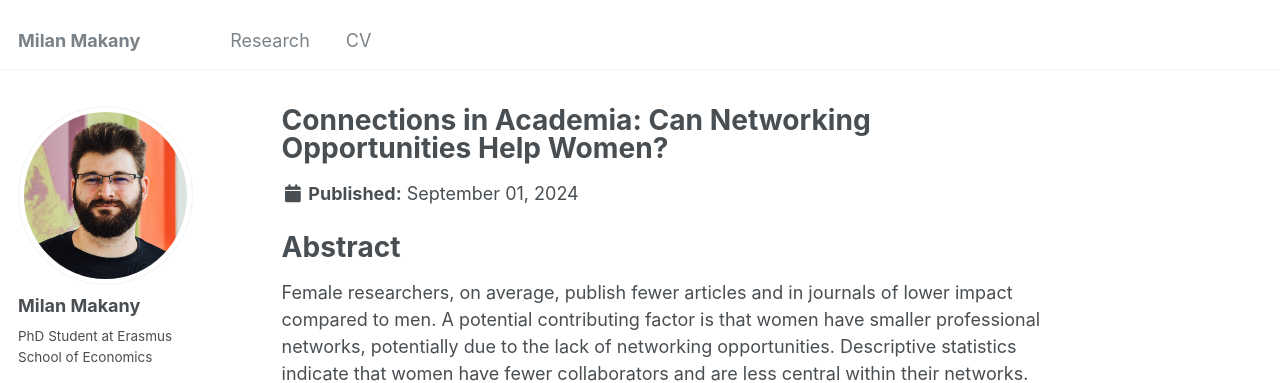
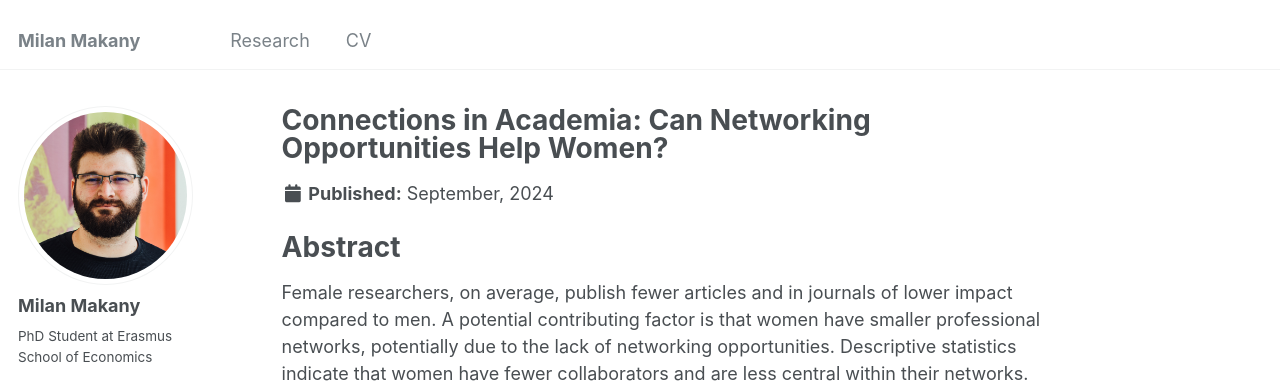
Before and after one commit to makany-milan/makany-milan.github.io, a Jekyll site: the page built from _publications/networks.md, in a window 1280 px wide and 900 px high. Shown: the top 383 px of the window. Built offline with Jekyll 4.4.1, drawn with Linux system fonts in a browser that asks for light colours.

Commit message:
date label tzpo

```diff
--- a/_layouts/single.html
+++ b/_layouts/single.html
@@ -38,14 +38,14 @@ layout: default
           <p> {{ page.type }}, <i>{{ page.venue }}</i>, {{ page.date | default: "1900-01-01" | date: "%Y" }} </p>
         {% elsif page.collection == 'publications' %}
           {% if page.category == 'preprint' %}
-              <p class="page__date"><strong><i class="fa fa-fw fa-calendar" aria-hidden="true"></i> {{ site.data.ui-text[site.locale].date_label | default: "Latest Version:" }}</strong> <time datetime="{{ page.date | date_to_xmlschema }}">{{ page.date | default: "1900-01-01" | date: "%B %d, %Y" }}</time></p>
+              <p class="page__date"><strong><i class="fa fa-fw fa-calendar" aria-hidden="true"></i> {{ site.data.ui-text[site.locale].date_label | default: "Latest Version:" }}</strong> <time datetime="{{ page.date | date_to_xmlschema }}">{{ page.date | default: "1900-01-01" | date: "%B, %Y" }}</time></p>
           {% elsif page.category == 'progress' %}
-              <p class="page__date"><strong><i class="fa fa-fw fa-calendar" aria-hidden="true"></i> {{ site.data.ui-text[site.locale].date_label | default: "Expected:" }}</strong> <time datetime="{{ page.date | date_to_xmlschema }}">{{ page.date | default: "1900-01-01" | date: "%B %d, %Y" }}</time></p>
-          {% elsif page.categoty == 'manuscript' %}
+              <p class="page__date"><strong><i class="fa fa-fw fa-calendar" aria-hidden="true"></i> {{ site.data.ui-text[site.locale].date_label | default: "Expected:" }}</strong> <time datetime="{{ page.date | date_to_xmlschema }}">{{ page.date | default: "1900-01-01" | date: "%B, %Y" }}</time></p>
+          {% elsif page.category == 'manuscript' %}
             {% if page.venue and page.date %}
               <p>Published in <i>{{ page.venue }}</i>, {{ page.date | default: "1900-01-01" | date: "%Y" }} </p>
             {% elsif page.date %}
-              <p class="page__date"><strong><i class="fa fa-fw fa-calendar" aria-hidden="true"></i> {{ site.data.ui-text[site.locale].date_label | default: "Published:" }}</strong> <time datetime="{{ page.date | date_to_xmlschema }}">{{ page.date | default: "1900-01-01" | date: "%B %d, %Y" }}</time></p>
+              <p class="page__date"><strong><i class="fa fa-fw fa-calendar" aria-hidden="true"></i> {{ site.data.ui-text[site.locale].date_label | default: "Published:" }}</strong> <time datetime="{{ page.date | date_to_xmlschema }}">{{ page.date | default: "1900-01-01" | date: "%B, %Y" }}</time></p>
             {% endif %}
           {% endif %}
         {% endif %}
```
